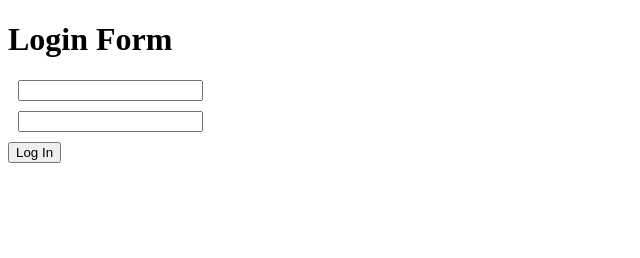
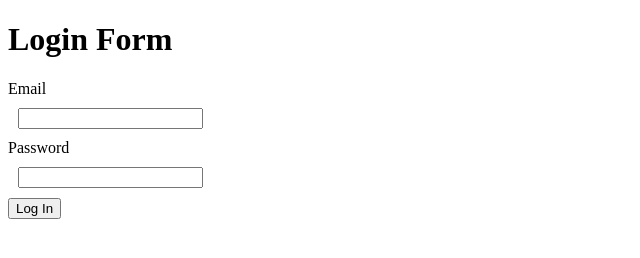
Before and after one commit to asbenjamin/vuejs-cdn-learn, a plain HTML site: page index.html in a window 1280 px wide. Shown: the whole page, without its empty margins (0-640 px from the left). Drawn offline with nearby package versions, Linux system fonts and the light colour scheme.

Commit message:
Custom components Composing components together Passing them into each other Using props to pass data from parent to child Setting data by emitting an event that parent can listen to

```diff
--- a/index.html
+++ b/index.html
@@ -61,21 +61,32 @@
                 }
             }
         })
+        // This is our parent component since it is the one we are inserting the created reusable component
         app.component('login-form', {
             template: `
                 <form @submit.prevent="handleSubmit">
                     <h1>{{ title }}</h1>
-                    <input type="email" v-model="email" />
-                    <input type="password" v-model="password" />
+
+                    <!-- 2. bring in the created custom component -->
+                    <!-- 3. bind the label so it can be passed as a prop to mutate the respective child variable -->
+
+                    <!-- this v-model both sends a modelValue prop and listens for the event(which updates the variable) emitted by the child -->
+
+                    <custom-input v-model="email" v-bind:label="emailLabel" />
+                    <custom-input v-model="password" :label="passwordLabel" />
                     <button type=submit >Log In</button>
                 </form>
 
             `,
+            // 3. register the component so that the parent can actually see/use it
+            components: ['custom-input'],
             data(){
                 return {
                     title: 'Login Form',
                     email: '',
-                    password: ''
+                    password: '',
+                    emailLabel: 'Email',
+                    passwordLabel: 'Password'
                 }
             },
             methods: {
@@ -85,6 +96,45 @@
                 }
             }
         })
+        // 1. create a custom component
+        app.component('custom-input', {
+            template: `
+                <label>
+                    {{ label }}
+
+                    <!-- 5. How to listen to the input and then map it to the respective one in the parent -->
+                    <!-- 6. v-model in the parent and receive a prop of modelValue due to under the hood work -->
+
+                    <input type="text" v-model="inputValue" />
+                </label>
+
+            `,
+            // 4. the label is received from the parent as a prop so that the variable in the parent changing it
+            // can change it correctly
+            props: ['label', 'modelValue'],
+
+            // 7. use getter and setter to return the modeled values,
+            computed: {
+                inputValue: {
+                    get() {
+                        return this.modelValue
+                    },
+                    // arg name don't matter, vue passes it as a parameter (value is from the input field via set func)
+                    // 8. emit - pass data between components, especially child to parent
+                    set(value){
+                        console.log(value)
+                        // arg 1 - type of event
+                        // arg 2 - (value is from the input field via set func)
+                        this.$emit('update:modelValue', value)
+                    }
+                }
+            },
+            // data(){
+            //     return {
+            //         inputValue: ''
+            //     }
+            // }
+        })
         app.mount('#app')
     </script>
 </script>
```
